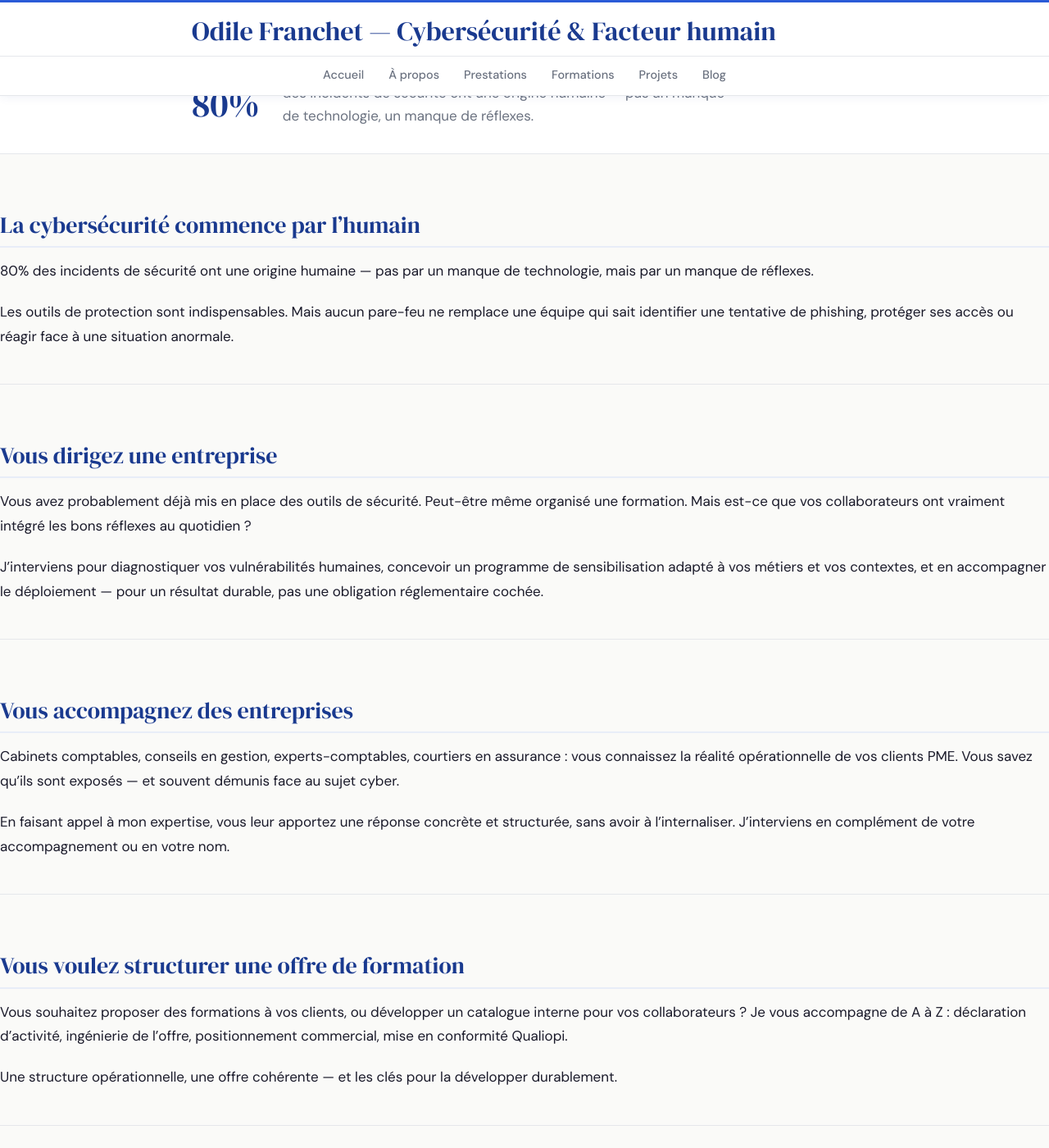
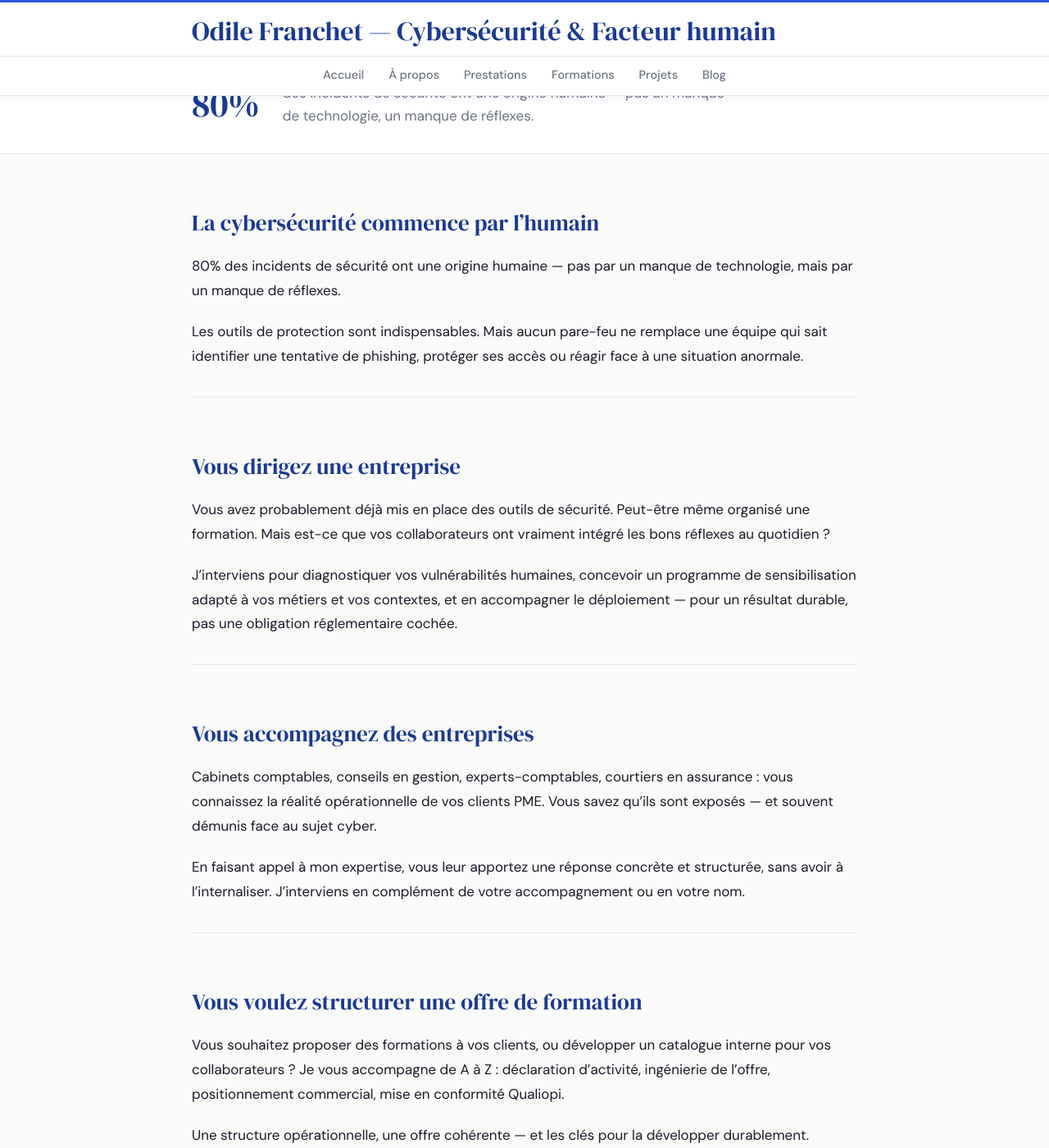
Before and after one commit to ofranchet73/ofranchet73.github.io, a Jekyll site: the page built from index.md, in a window 1280 px wide and 1400 px high, scrolled down 360 px. Shown: the whole window at 82% size. Built offline with Jekyll 4.4.1, drawn with Linux system fonts in a browser that asks for light colours.

Commit message:
Update style.css

```diff
--- a/assets/css/style.css
+++ b/assets/css/style.css
@@ -300,40 +300,54 @@ img { max-width: 100%; height: auto; }
 }
 
 /* Sections accueil */
-.home-sections { }
+.home-sections {
+  max-width: var(--max-width);
+  margin: 0 auto;
+  padding: 0 24px;
+}
+
+.home-sections h2 {
+  font-family: 'DM Serif Display', serif;
+  font-size: 1.6em;
+  color: var(--blue);
+  border-bottom: none;
+  margin-top: 2.5em;
+  margin-bottom: 0.8em;
+  padding-bottom: 0;
+}
+
+.home-sections hr {
+  margin: 2em 0;
+  border-top: 1px solid var(--border);
+}
+
+.home-sections p { color: var(--text); }
+
+/* CTA email accueil */
+.home-sections a[href^="mailto"] {
+  display: inline-block;
+  margin-top: 8px;
+  background: var(--blue);
+  color: var(--white);
+  padding: 11px 24px;
+  border-radius: var(--radius);
+  font-weight: 500;
+  font-size: 0.92em;
+  text-decoration: none;
+  transition: background 0.2s, transform 0.15s;
+  box-shadow: 0 2px 8px rgba(26, 58, 143, 0.25);
+}
+
+.home-sections a[href^="mailto"]:hover {
+  background: var(--blue-dark);
+  transform: translateY(-1px);
+  text-decoration: none;
+  color: var(--white);
+}
 
 .home-section {
   padding: 56px 0;
   border-bottom: 1px solid var(--border);
-}
-
-.home-section .home-section-inner,
-.home-section > * {
-  max-width: var(--max-width);
-  margin-left: auto;
-  margin-right: auto;
-  padding-left: 24px;
-  padding-right: 24px;
-}
-
-.home-section h2 {
-  max-width: var(--max-width);
-  margin: 0 auto 16px;
-  padding: 0 24px;
-  font-family: 'DM Serif Display', serif;
-  font-size: 1.6em;
-  color: var(--blue);
-  border-bottom: none;
-}
-
-.home-section p {
-  max-width: var(--max-width);
-  margin: 0 auto 1em;
-  padding: 0 24px;
-}
-
-.home-section.alt {
-  background: var(--blue-light);
 }
 
 /* CTA final */
```
